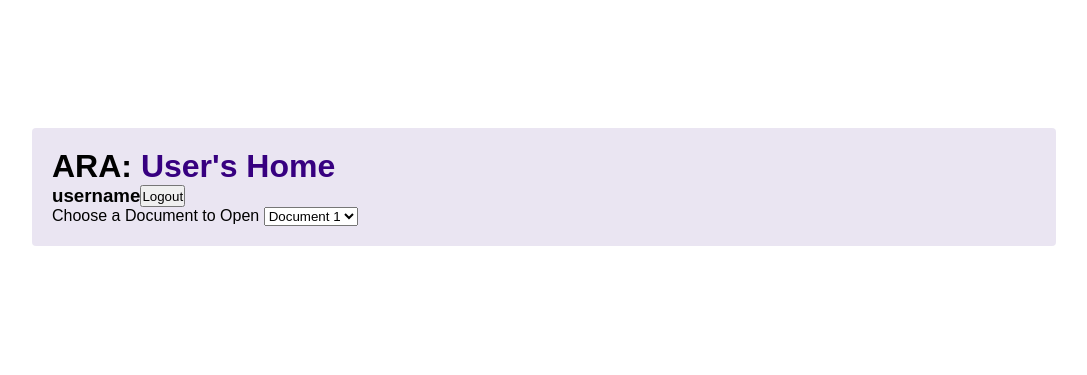
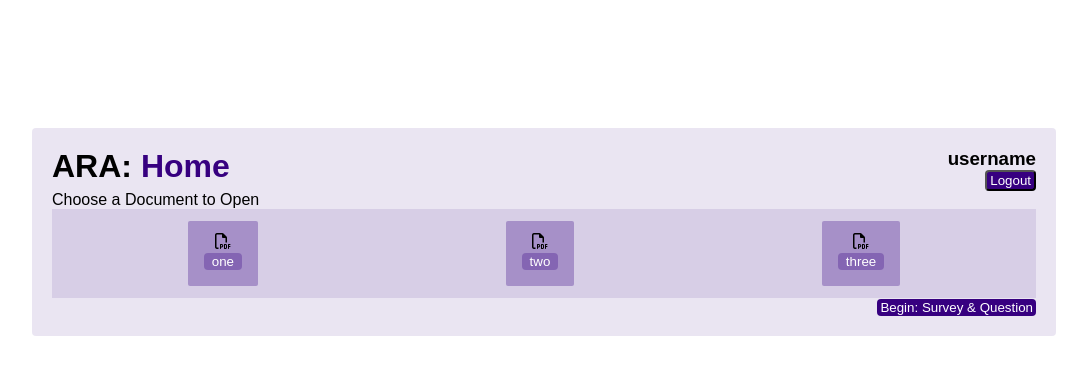
Before and after one commit to clioit/CS422-ARA, a Flask app: page /home in a window 1280 px wide. Shown: the top 375 px of the page, without its empty margins (96-1183 px from the left). Run offline with Flask 3, Linux system fonts and the light colour scheme; parts of the project's set-up code (start-up, migrations or seed data) failed here and were passed over; some libraries are stand-ins or nearby versions; some web fonts are replaced.

Commit message:
stylized home module

```diff
--- a/frontend/static/home.css
+++ b/frontend/static/home.css
@@ -12,7 +12,24 @@
     padding: 20px 20px;
     background-color: rgba(55, 0, 128, .1);
     border-radius: 4px;
+}
 
+.pdf-button:hover{
+    background-color: rgba(55, 0, 128, .7)!important;
+}
+button {
+    color: white;
+    background-color: rgb(55, 0, 128);
+    border-radius: 4px;
+    padding: 1px 3px;
+    transition: all 300ms ease;
+    margin: 12px, 16px;
+    gap: 10px;
+}
+
+button:hover{
+    background-color: rgb(110, 0, 253);
+    transform: translateY(+1px);
 }
 
 .purple{
@@ -20,14 +37,50 @@
 }
 
 .page-top{
-    display: block;
+    display: flex;
+    flex-direction: row;
+}
+.page-top__page-title{
+    display: inline-block;
+    width: 100%
+}
+.page-top__user-corner{
+    text-align:right;
 }
 
-.user-corner{
+#pdf-display{
     display: flex;
+    justify-content: space-around;
+    width: 100%;
+    padding: 12px;
+    background-color:  rgba(55, 0, 128, .1);
 }
-.pdf-selection{
+
+#chosen-doc{
+    text-align: right;
+}
+
+.pdf-button{
+    border: none;
+    padding: 1px 8px;
+    margin: 4px;
+    background-color:  rgba(55, 0, 128, .3);
+}
+
+.next{
+    text-align: right;
+}
+
+.next__button{
+    border: none;
+    padding: 4px auto;
+}
+
+.doc-el{
     display: flex;
+    padding: 12px 12px;
+    flex-direction: column !important;
     text-align: center;
-    justify-content: center;
+    border-radius: 2px;
+    background-color:  rgba(55, 0, 128, .3) ;
 }
--- a/frontend/static/home.js
+++ b/frontend/static/home.js
@@ -1,4 +1,30 @@
-/*const deleteButton = document.createElement('button');
-deleteButton.textContent = 'Delete';
-deleteButton.className = 'delete-button';
-deleteButton.setAttribute('onclick', `deleteTask(${i})`);*/
+// replace with users PDF array
+const PDFArray = [`one`, `two`, `three`];
+
+function displayDocOptions(){
+    for(let i=0; i<PDFArray.length; i++){
+        const thisDoc = document.createElement("button");
+        thisDoc.textContent = PDFArray[i];
+        thisDoc.className = "pdf-button";
+        thisDoc.setAttribute('onclick',`displayDocChoice(${i})`);
+
+        const docIcon = document.createElement("i");
+        docIcon.className = "fa-regular fa-file-pdf";
+
+        const docArea = document.getElementById("pdf-display");
+
+        const myDoc = document.createElement("div");
+        myDoc.className = "doc-el";
+        myDoc.appendChild(docIcon);
+        myDoc.appendChild(thisDoc);
+
+        docArea.appendChild(myDoc);
+    }
+}
+
+function displayDocChoice(idx){
+    const displayArea = document.getElementById("chosen-doc");
+    displayArea.textContent = `You have chosen ${PDFArray[idx]}`;
+}
+
+displayDocOptions();
--- a/frontend/templates/home.html
+++ b/frontend/templates/home.html
@@ -9,20 +9,22 @@
   <body>
     <div class="container">
       <div class="page-top">
-      <h1 class="page-title">ARA: <span class="purple">User's Home</span></h1>
-      <div class="user-corner">
+      <h1 class="page-top__page-title">ARA: <span class="purple">Home</span></h1>
+      <div class="page-top__user-corner">
         <h3 id="user">username</h3>
         <button class="logout">Logout</button>
       </div>
     </div>
       <div class="pdf_selection">
         <label for="doc-choice">Choose a Document to Open</label>
-        <select id="doc-choice">
-            <option value="1" class="doc1">Document 1</option>
-            <option value="2" class="doc1">Document 2</option>
-            <option value="3" class="doc1">Document 3</option>
-        </select>
+        <div class="pdf_selection__display" id="pdf-display"></div>
+        <div id="chosen-doc"></div>
+        <div class="next">
+          <button class="next__button">Begin: <span class="chosen">Survey & Question</span></button>
+        </div>
       </div>
     </div>
+    <script src="{{url_for('static', filename='home.js')}}"></script>
+    <script src="https://kit.fontawesome.com/ff325f6dbb.js" crossorigin="anonymous"></script>
   </body>
 </html>
```
